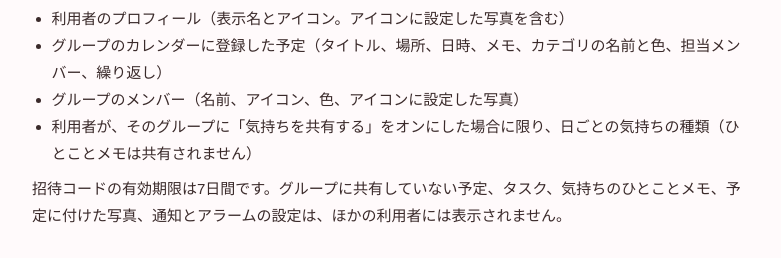
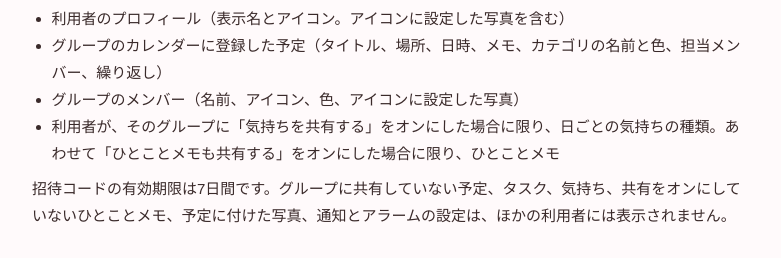
Before and after one commit to famlog-app/famlog-app.github.io, a plain HTML site: page privacy.html in a window 1280 px wide. Shown: the part 1970-2228 px from the top of the page, without its empty margins (248-1029 px from the left). Drawn offline with Linux system fonts and the light colour scheme.

Commit message:
1.0.6：プライバシーポリシーにひとことメモの共有を追記／サポートのバージョンを1.0.6に

```diff
--- a/privacy.html
+++ b/privacy.html
@@ -61,9 +61,9 @@
     <li>利用者のプロフィール（表示名とアイコン。アイコンに設定した写真を含む）</li>
     <li>グループのカレンダーに登録した予定（タイトル、場所、日時、メモ、カテゴリの名前と色、担当メンバー、繰り返し）</li>
     <li>グループのメンバー（名前、アイコン、色、アイコンに設定した写真）</li>
-    <li>利用者が、そのグループに「気持ちを共有する」をオンにした場合に限り、日ごとの気持ちの種類（ひとことメモは共有されません）</li>
+    <li>利用者が、そのグループに「気持ちを共有する」をオンにした場合に限り、日ごとの気持ちの種類。あわせて「ひとことメモも共有する」をオンにした場合に限り、ひとことメモ</li>
   </ul>
-  <p>招待コードの有効期限は7日間です。グループに共有していない予定、タスク、気持ちのひとことメモ、予定に付けた写真、通知とアラームの設定は、ほかの利用者には表示されません。</p>
+  <p>招待コードの有効期限は7日間です。グループに共有していない予定、タスク、気持ち、共有をオンにしていないひとことメモ、予定に付けた写真、通知とアラームの設定は、ほかの利用者には表示されません。</p>
 
   <h2>7. 写真・カメラについて</h2>
   <p>アイコンに写真を設定するとき、および予定に写真を付けるときに限り、利用者が選んだ写真、または利用者がその場で撮影した写真を読み込みます。写真ライブラリ全体を読み取ることはありません。予定に付けた写真は端末の中にだけ保存され、外部へ送信されません。アイコンに設定した写真は、アカウントのデータとしてクラウドに保存され、グループを使う場合は、同じグループの利用者にも表示されます。</p>
```
Also changed, not shown: support.html (+1 -1 lines).
